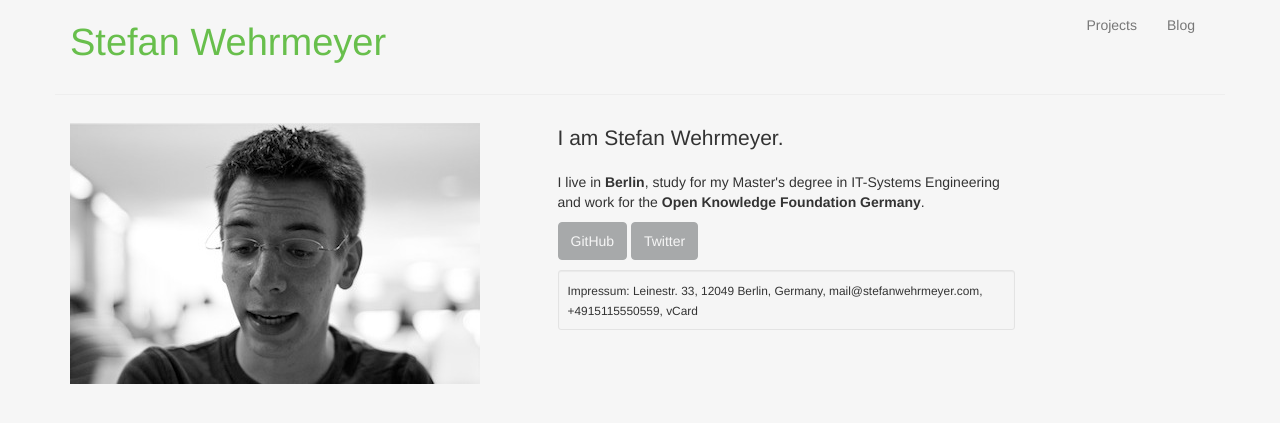
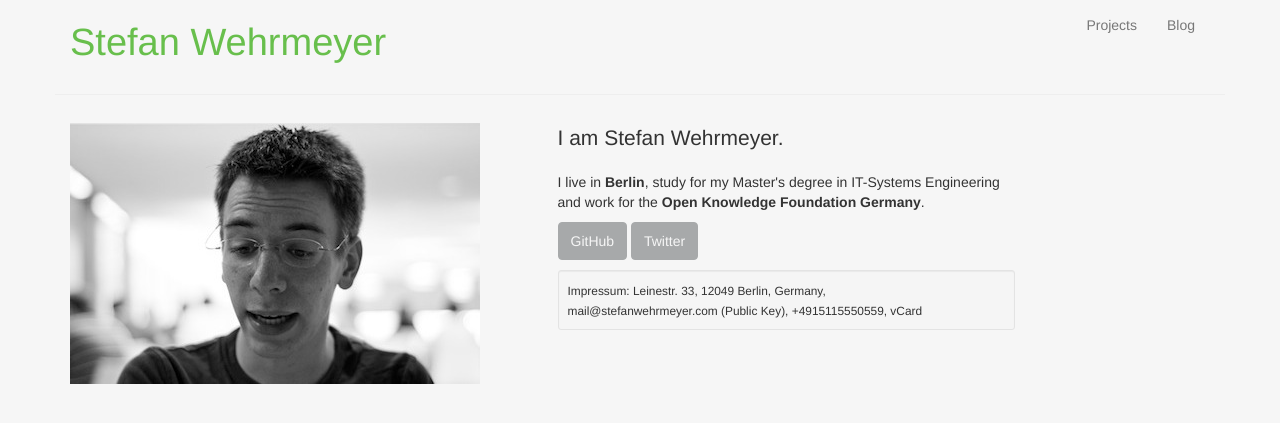
Before and after one commit to stefanw/stefanwehrmeyer.com, a Jekyll site: the page built from index.html, in a window 1280 px wide. Shown: the top 423 px of the page. Built offline with Jekyll 4.4.1, drawn with Linux system fonts in a browser that asks for light colours; nearby versions of some CDN libraries; library files that are not in the unit come from our copies; Markdown is read by kramdown in place of the engine named in the settings.

Commit message:
Add public key

```diff
--- a/_layouts/base.html
+++ b/_layouts/base.html
@@ -63,7 +63,8 @@
                                 <span class="street-address">Leinestr. 33</span>,
                                 <span class="postal-code">12049</span> <span class="locality">Berlin</span>,
                                 <span class="country-name">Germany</span>,
-                                <a class="email" title="E-Mail Stefan Wehrmeyer" href="mailto:mail@stefanwehrmeyer.com">mail@stefanwehrmeyer.com</a>,
+                                <br/>
+                                <a class="email" title="E-Mail Stefan Wehrmeyer" href="mailto:mail@stefanwehrmeyer.com">mail@stefanwehrmeyer.com</a> (<a href="/publickey.asc" title="07C9226790B49716">Public Key</a>),
                                 <span class="tel"><a class="value" rel="cell" href="tel:+4915115550559">+4915115550559</a></span>, <a href="StefanWehrmeyer.vcf">vCard</a>
                             </small>
                         </address>
```
Also changed, not shown: 1 other file.
